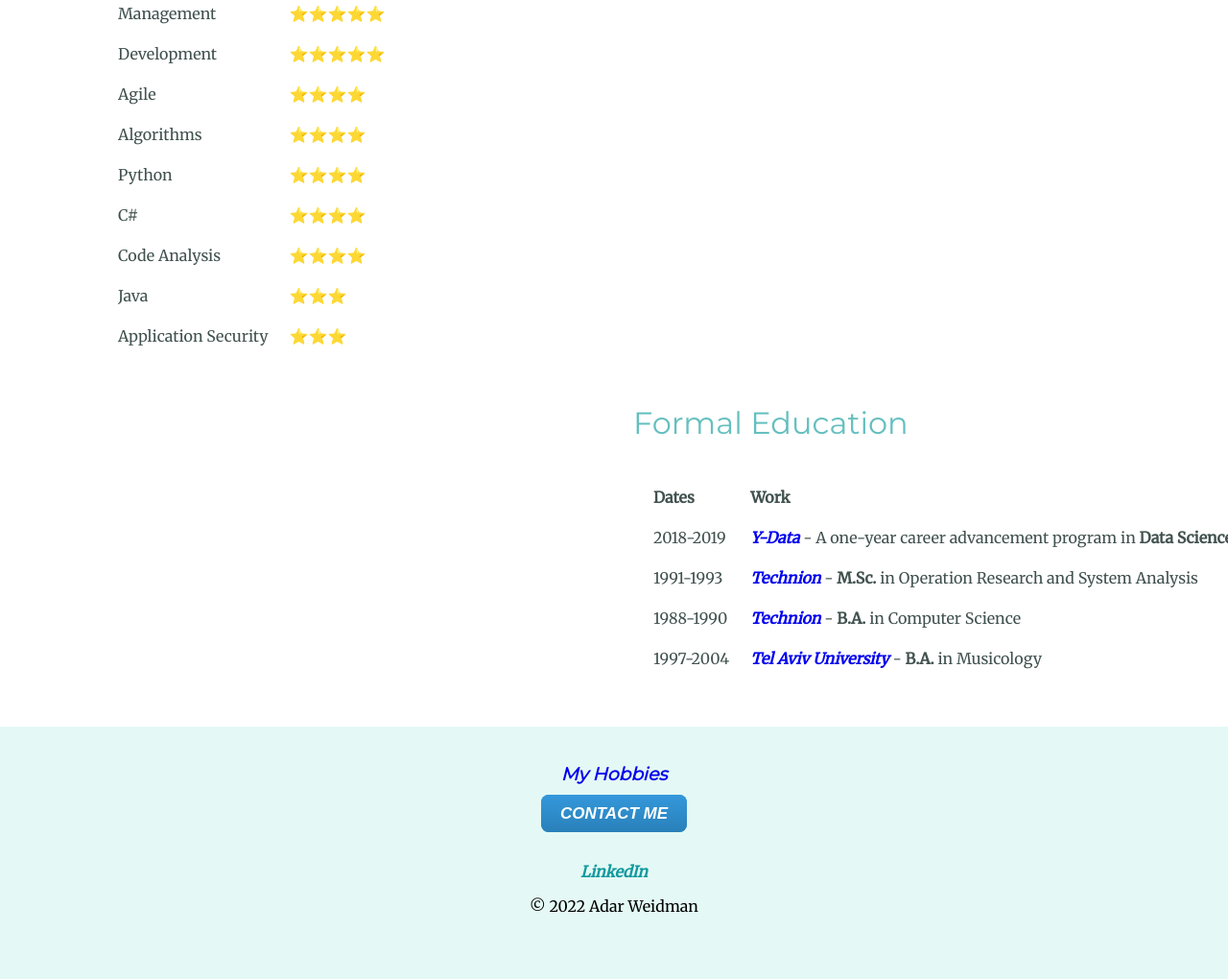
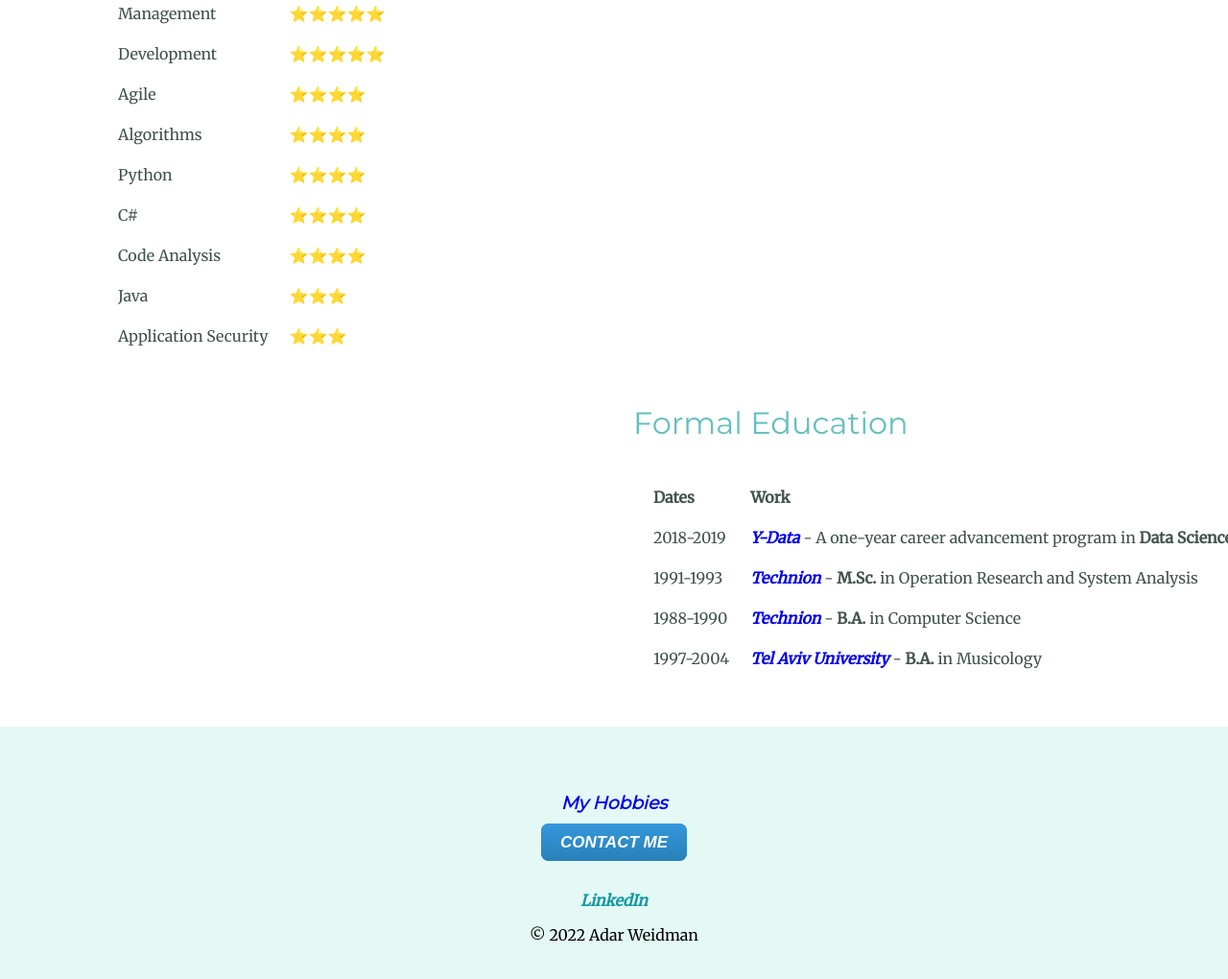
Before and after one commit to AdarWeidman/cv, a plain HTML site: page index.html in a window 1280 px wide. Shown: the part 1137-2157 px from the top of the page at 96% size. Before the commit the page ends 2127 px from the top, so only its background shows below. Drawn offline with Linux system fonts and the light colour scheme.

Commit message:
last update

```diff
--- a/css/styles.css
+++ b/css/styles.css
@@ -119,6 +119,10 @@ a {
     color: black;
 }
 
+.contact-me {
+  padding-top: 50px;
+}
+
 .btn {
   background: #3498db;
   background-image: -webkit-linear-gradient(top, #3498db, #2980b9);
```
